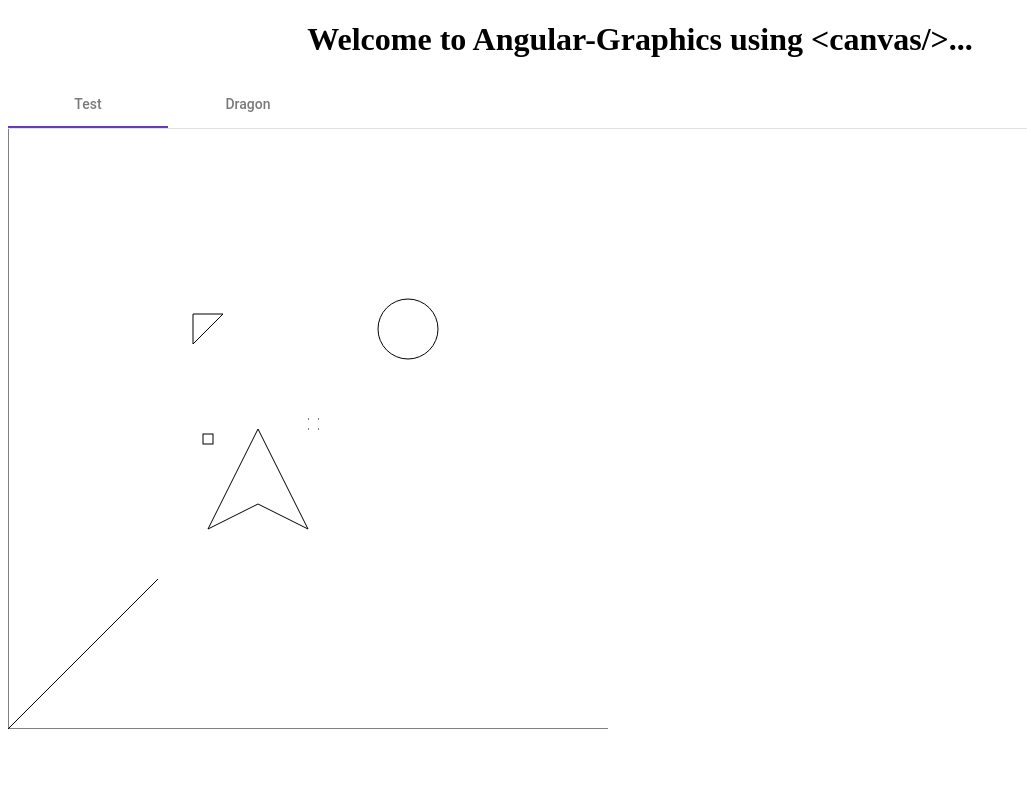
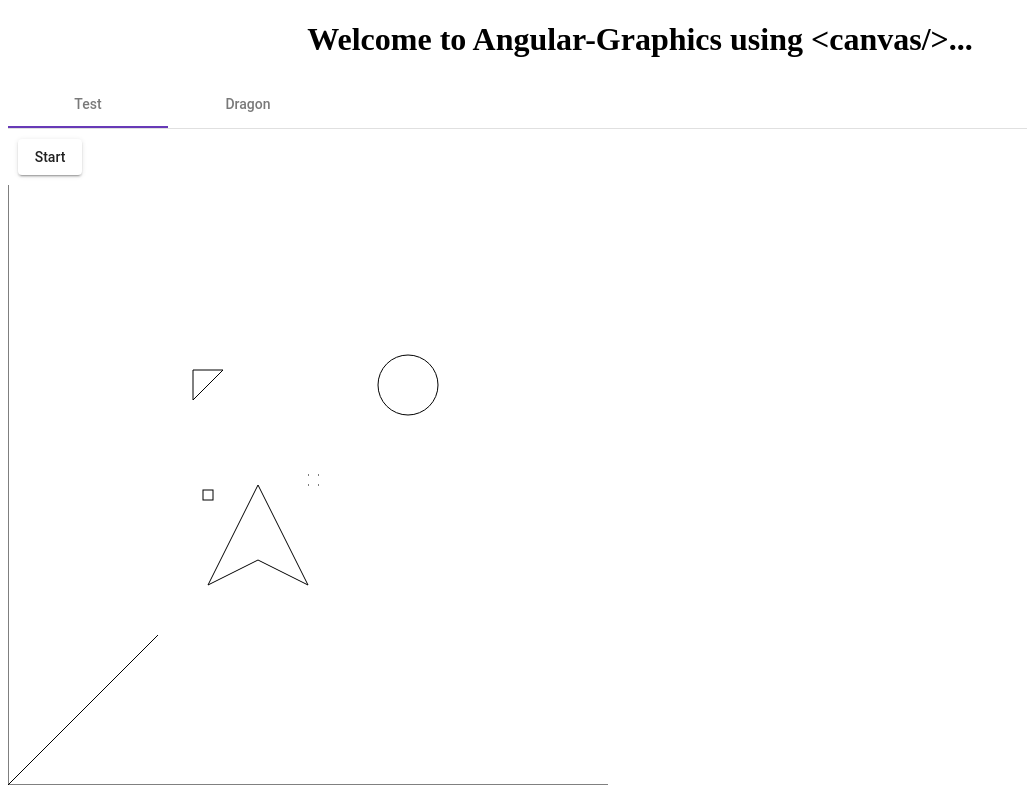
Before and after one commit to SpilledMilkCOM/Angular-Graphics, an Angular app: page / in a window 1280 px wide. Shown: the whole page, without its empty margins (0-1027 px from the left). Built offline with nearby package versions, Linux system fonts and the light colour scheme.

Commit message:
Started on animation.

```diff
--- a/src/app/app.module.ts
+++ b/src/app/app.module.ts
@@ -4,6 +4,7 @@ import { FormsModule } from '@angular/forms';
 import { NgModule } from '@angular/core';
 
 import { MatButtonModule } from '@angular/material/button';
+import { MatGridList } from '@angular/material/grid-list';
 import { MatInputModule } from '@angular/material/input';
 import { MatSliderModule } from '@angular/material/slider';
 import { MatTabsModule } from '@angular/material/tabs';
@@ -26,6 +27,7 @@ import { FractalComponent } from './components/drawing/dragon.component';
     FormsModule,
     AppRoutingModule,
     MatButtonModule,
+    //MatGridList,
     MatInputModule,
     MatSliderModule,
     MatTabsModule
--- a/src/app/components/drawing/dragon.component.ts
+++ b/src/app/components/drawing/dragon.component.ts
@@ -19,8 +19,9 @@ export class FractalComponent implements AfterViewInit {
     private origHeight: number = 600;
     private origWidth: number = 600;
 
+    @Input() level: number = 10;
+
     @Output() elapsedMilliseconds: number = 0;
-    @Input() level: number = 10;
     @Output() segments: number = 0;
 
     public clearCanvas() {
--- /dev/null
+++ b/src/app/components/drawing/drawing.component.html
@@ -0,0 +1,9 @@
+<!-- <mat-grid-list cols="1" rowHeight="600px">
+
+</mat-grid-list> -->
+
+<button mat-raised-button (click)="toggleAnimation()" style="margin: 10px;" value="">{{buttonText}}</button>
+
+<div>
+    <canvas #canvasId width="600" height="600">Canvas not supported.</canvas>
+</div>
--- a/src/app/components/drawing/drawing.component.ts
+++ b/src/app/components/drawing/drawing.component.ts
@@ -1,33 +1,37 @@
 import { AfterViewInit, Component, ElementRef, ViewChild } from "@angular/core";
+
+import { DrawCircle } from 'src/app/models/draw/DrawCircle';
+import { DrawLine } from '../../models/draw/DrawLine';
+import { DrawLines } from '../../models/draw/DrawLines';
+import { DrawPoint } from '../../models/draw/DrawPoint';
+import { DrawRectangle } from '../../models/draw/DrawRectangle';
+import { DrawViewport } from '../../models/draw/DrawViewport';
+import { DrawWorld } from '../../models/draw/DrawWorld';
+
+import { Circle } from 'src/app/models/Circle';
+import { Line } from '../../models/Line';
 import { Lines } from '../../models/Lines';
 import { Point } from '../../models/Point';
-import { DrawLines } from '../../models/draw/DrawLines';
-import { DrawWorld } from '../../models/draw/DrawWorld';
-import { DrawViewport } from '../../models/draw/DrawViewport';
-import { DrawLine } from '../../models/draw/DrawLine';
-import { Line } from '../../models/Line';
-import { DrawPoint } from '../../models/draw/DrawPoint';
-import { DrawRectangle } from '../../models/draw/DrawRectangle';
 import { Rectangle } from '../../models/Rectangle';
+import { RightTriangle } from '../../models/RightTriangle';
 import { Size } from '../../models/Size';
-import { RightTriangle } from '../../models/RightTriangle';
-import { Circle } from 'src/app/models/Circle';
-import { DrawCircle } from 'src/app/models/draw/DrawCircle';
-import { DrawDragonFractal } from 'src/app/fractals/DrawDragonFractal';
 
 @Component({
     selector: 'gr-drawing'
-    , template: '<canvas #canvasId width="600" height="600">Canvas not supported.</canvas>'
+    , templateUrl: './drawing.component.html'
 })
 export class DrawingComponent implements AfterViewInit {
 
     @ViewChild('canvasId')
-    canvas : ElementRef<HTMLCanvasElement>;
+    canvas: ElementRef<HTMLCanvasElement>;
 
     private context: CanvasRenderingContext2D;
 
     origHeight: number = 600;
     origWidth: number = 600;
+
+    buttonText: string = "Start";
+    //timer: NodeJS.Timer;
 
     ngAfterViewInit(): void {
         // https://www.w3schools.com/TAgs/ref_canvas.asp
@@ -78,4 +82,15 @@ export class DrawingComponent implements AfterViewInit {
 
         drawWorld.draw(this.context);
     }
+
+    toggleAnimation(context: CanvasRenderingContext2D): void {
+
+        if (this.buttonText == "Start") {
+            this.buttonText = "Stop";
+            //this.timer = setInterval(this.drawFrame, 100, context);
+        }
+        else {
+            this.buttonText = "Start";
+        }
+    }
 }
--- a/src/app/models/draw/DrawWorld.ts
+++ b/src/app/models/draw/DrawWorld.ts
@@ -2,21 +2,22 @@ import { IDrawElement } from '../../interfaces/IDrawElement';
 import { IDrawViewport } from '../../interfaces/IDrawViewport';
 import { IDrawWorld } from 'src/app/interfaces/IDrawWorld';
 import { ITransformation } from 'src/app/interfaces/ITransformation';
+import { Input } from '@angular/core';
 
 export class DrawWorld implements IDrawWorld, IDrawElement {
 
     elements: IDrawElement[];
     viewport: IDrawViewport;
 
-    constructor(elements: IDrawElement[], viewport: IDrawViewport)
-    {
+    //timer: NodeJS.Timer;
+
+    constructor(elements: IDrawElement[], viewport: IDrawViewport) {
         // Poor-mans coalesce (I remember doing this WAAAAY back)
         this.elements = elements != null ? elements : new Array<IDrawElement>();
         this.viewport = viewport;
     }
 
-    addElement(element: IDrawElement): void
-    {
+    addElement(element: IDrawElement): void {
         var clone = element.clone();
 
         clone.transform(this.viewport.transformation);
@@ -24,18 +25,21 @@ export class DrawWorld implements IDrawWorld, IDrawElement {
         this.elements.push(clone);
     }
 
-    clone(): IDrawElement
-    {
+    clone(): IDrawElement {
         throw new Error("Cannot clone the world (for now).");
     }
 
-    draw(context: CanvasRenderingContext2D): void
-    {
+    draw(context: CanvasRenderingContext2D): void {
         this.elements.forEach(element => element.draw(context));
     }
 
-    transform(transformation: ITransformation): void
-    {
+    drawFrame(context: CanvasRenderingContext2D) {
+        // Move things that move.
+
+        this.draw(context);
+    }
+
+    transform(transformation: ITransformation): void {
         this.elements.forEach(element => element.transform(transformation));
     }
 }
```
Also changed, not shown: src/app/interfaces/IMovement.ts (added, +7 -0 lines), src/app/models/Movement.ts (added, +16 -0 lines).
